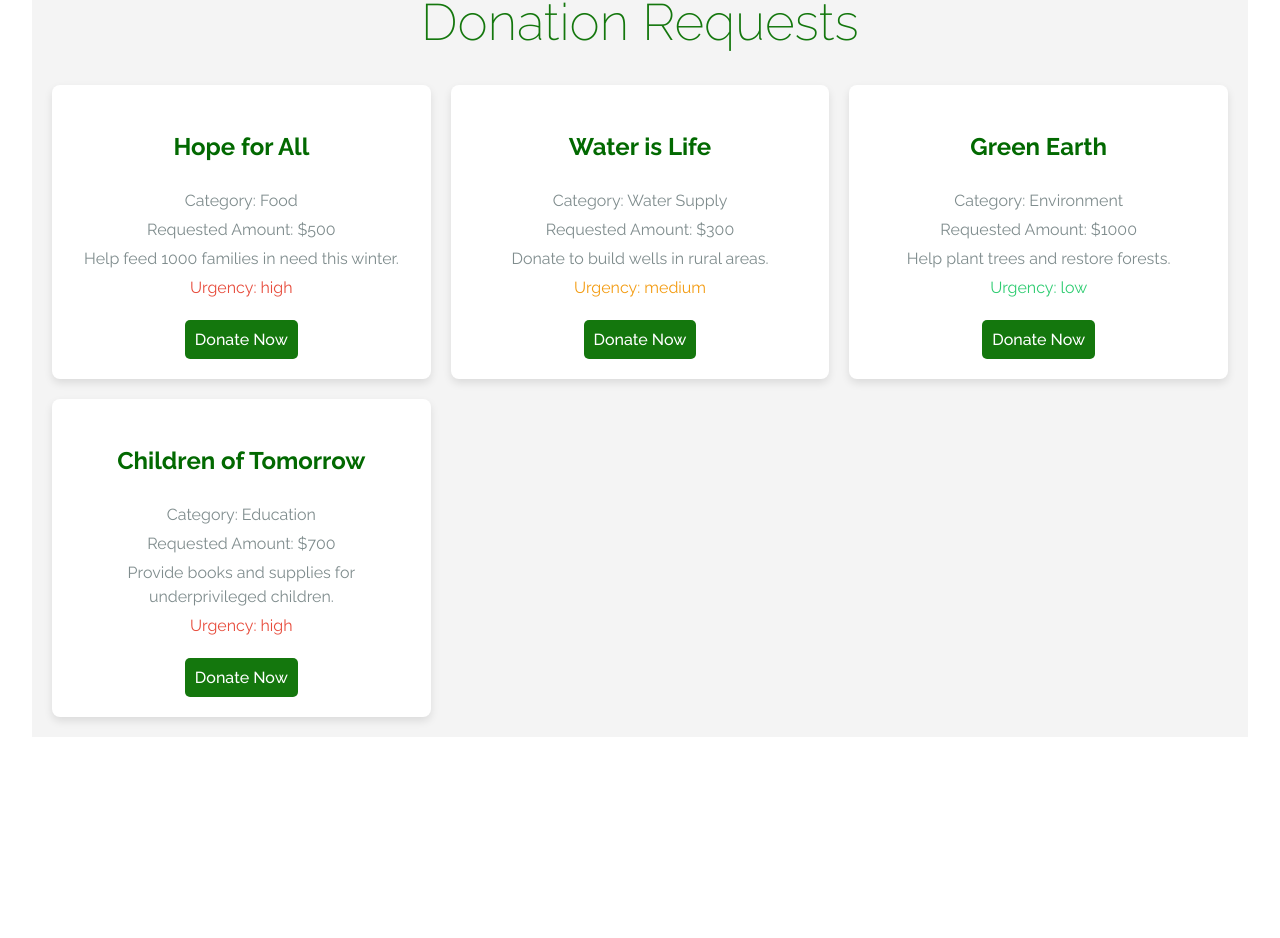
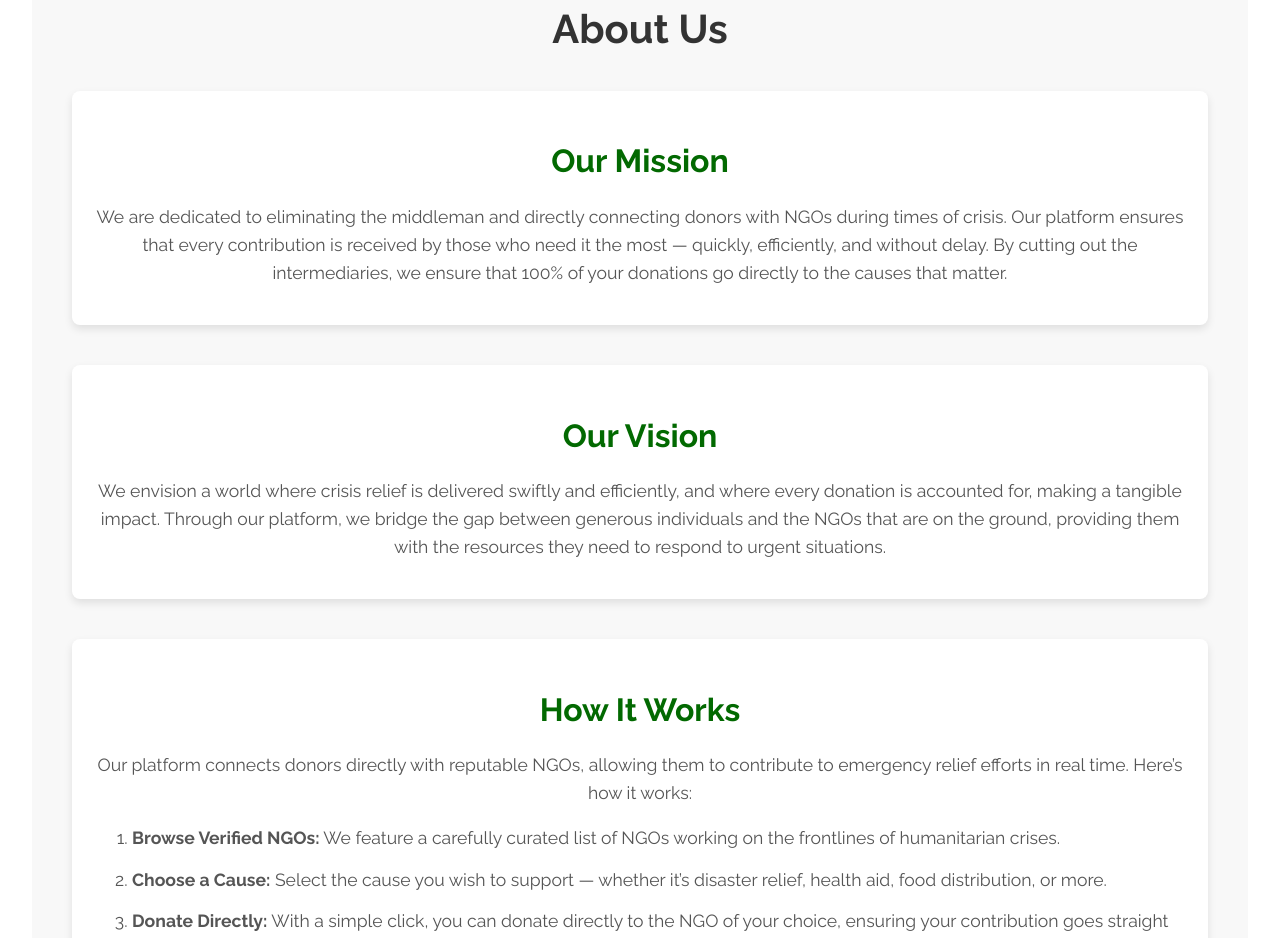
Before and after one commit to NB1223/HopeBridge, a React (Vite) app in the folder hopebridge/: page /About_Us in a window 1280 px wide. Shown: the part 92-1030 px from the top of the page. Before the commit the page ends 861 px from the top, so only its background shows below. Built offline with nearby package versions, Linux system fonts and the light colour scheme.

Commit message:
Donor UI  Done - Except Donate Form

```diff
--- a/hopebridge/src/App.jsx
+++ b/hopebridge/src/App.jsx
@@ -3,15 +3,20 @@ import { BrowserRouter as Router, Routes, Route } from 'react-router-dom';
 import './App.css';
 import Donor_Dash from './Pages/Donor_Dashboard';
 import NavbarComponent from './Components/NavBar.jsx';
+import NGOsPage from './Pages/Ngo_Intro.jsx';
+import AboutUsPage from './Pages/About_Us.jsx';
 
 function App() {
   return (
     <div className="App">
       <Router>
         <NavbarComponent />
-        <Donor_Dash/>
+        {/* <AboutUsPage/> */}
         <Routes>
+          <Route path="/"element={<Donor_Dash />} />
           <Route path="/Donor_Dashboard" element={<Donor_Dash />} />
+          <Route path="/Partnered_NGOs" element={<NGOsPage/>} />
+          <Route path="/About_Us" element={<AboutUsPage/>} />
         </Routes>
       </Router>
     </div>
--- /dev/null
+++ b/hopebridge/src/Pages/About_Us.css
@@ -0,0 +1,63 @@
+/* AboutUsPage.css */
+.about-us-page {
+    padding: 40px;
+    background-color: #f8f8f8;
+    font-family: Raleway, Arial, sans-serif;
+}
+
+h1 {
+    /* text-align: center; */
+    color: #333;
+    font-size: 2.5rem;
+    margin-bottom: 40px;
+}
+
+section {
+    margin-bottom: 40px;
+    background-color: white;
+    padding: 20px;
+    border-radius: 8px;
+    box-shadow: 0 4px 8px rgba(0, 0, 0, 0.1);
+}
+
+section h2 {
+    font-size: 2rem;
+    color: #026901;
+    margin-bottom: 15px;
+}
+
+section p {
+    font-size: 1.1rem;
+    color: #555;
+    line-height: 1.6;
+}
+
+.why-choose-us-section ul{
+    text-align: left;
+}
+
+.how-it-works-section ol{
+    text-align: left;
+}
+
+section ol,
+section ul {
+    font-size: 1.1rem;
+    color: #555;
+    margin-left: 20px; /* Proper indentation for the lists */
+    padding-left: 20px; /* Ensure text aligns well with bullets or numbers */
+    align-items: normal;
+}
+
+section ol li,
+section ul li {
+    margin-bottom: 10px;
+}
+
+section ul li strong {
+    color: #026901;
+}
+
+section ol li {
+    margin-bottom: 15px;
+}
--- /dev/null
+++ b/hopebridge/src/Pages/About_Us.jsx
@@ -0,0 +1,62 @@
+import React from 'react';
+import './About_Us.css'; // Create a corresponding CSS file for styling
+
+const AboutUsPage = () => {
+  return (
+    <div className="about-us-page">
+      <h1>About Us</h1>
+
+      <section className="mission-section">
+        <h2>Our Mission</h2>
+        <p>
+          We are dedicated to eliminating the middleman and directly connecting donors with NGOs during times of crisis.
+          Our platform ensures that every contribution is received by those who need it the most — quickly, efficiently, and without delay.
+          By cutting out the intermediaries, we ensure that 100% of your donations go directly to the causes that matter.
+        </p>
+      </section>
+
+      <section className="vision-section">
+        <h2>Our Vision</h2>
+        <p>
+          We envision a world where crisis relief is delivered swiftly and efficiently, and where every donation is accounted for,
+          making a tangible impact. Through our platform, we bridge the gap between generous individuals and the NGOs that are on the ground,
+          providing them with the resources they need to respond to urgent situations.
+        </p>
+      </section>
+
+      <section className="how-it-works-section">
+        <h2>How It Works</h2>
+        <p>
+          Our platform connects donors directly with reputable NGOs, allowing them to contribute to emergency relief efforts in real time.
+          Here’s how it works:
+        </p>
+        <ol>
+          <li><strong>Browse Verified NGOs:</strong> We feature a carefully curated list of NGOs working on the frontlines of humanitarian crises.</li>
+          <li><strong>Choose a Cause:</strong> Select the cause you wish to support — whether it’s disaster relief, health aid, food distribution, or more.</li>
+          <li><strong>Donate Directly:</strong> With a simple click, you can donate directly to the NGO of your choice, ensuring your contribution goes straight to the people in need.</li>
+          <li><strong>Track Your Impact:</strong> After donation, you’ll receive updates on how your contribution has been used, so you can see the direct impact of your support.</li>
+        </ol>
+      </section>
+
+      <section className="our-impact-section">
+        <h2>Our Impact</h2>
+        <p>
+          Since our inception, we have helped channel millions of dollars directly to NGOs in crisis zones, resulting in faster aid delivery and
+          more transparent usage of donations. Our work has empowered both donors and NGOs to act decisively when it matters most.
+        </p>
+      </section>
+
+      <section className="why-choose-us-section">
+        <h2>Why Choose Us?</h2>
+        <ul>
+          <li><strong>Transparency:</strong> You will always know exactly where your money goes and how it’s used.</li>
+          <li><strong>Efficiency:</strong> Donations are delivered directly to those in need, without delays or administrative overhead.</li>
+          <li><strong>Impact:</strong> You are directly contributing to urgent, lifesaving efforts on the ground.</li>
+          <li><strong>Trustworthy Partnerships:</strong> We only partner with reputable, verified NGOs that have a proven track record in crisis management.</li>
+        </ul>
+      </section>
+    </div>
+  );
+};
+
+export default AboutUsPage;
--- /dev/null
+++ b/hopebridge/src/Pages/Ngo_Intro.css
@@ -0,0 +1,48 @@
+/* AboutNGOsPage.css */
+.about-ngos-page {
+    padding: 40px;
+    background-color: #f8f8f8;
+    font-family: Raleway, Arial, sans-serif;
+  }
+
+  h1 {
+    text-align: center;
+    color: #333;
+    font-size: 2.5rem;
+    margin-bottom: 40px;
+  }
+
+  .ngo-section {
+    background-color: white;
+    border-radius: 8px;
+    padding: 20px;
+    margin-bottom: 30px;
+    box-shadow: 0 4px 8px rgba(0, 0, 0, 0.1);
+  }
+
+  .ngo-section h2 {
+    font-size: 1.8rem;
+    color: #026901;
+    margin-bottom: 15px;
+  }
+
+  .ngo-section p {
+    font-size: 1.1rem;
+    color: #555;
+    line-height: 1.6;
+  }
+
+  .ngo-section ul {
+    font-size: 1.1rem;
+    color: #555;
+    list-style: inside;
+    margin-top: 10px;
+  }
+
+  .ngo-section ul li {
+    margin-bottom: 10px;
+  }
+
+  .ngo-section ul li strong {
+    color: #026901;
+  }
--- a/hopebridge/src/Pages/Ngo_Intro.jsx
+++ b/hopebridge/src/Pages/Ngo_Intro.jsx
@@ -0,0 +1,50 @@
+import React from 'react';
+import './Ngo_Intro.css'; // Create a corresponding CSS file for styling
+
+const AboutNGOsPage = () => {
+  return (
+    <div className="about-ngos-page">
+      <h1>About the NGOs</h1>
+
+      <section className="ngo-section">
+        <h2>What is an NGO?</h2>
+        <p>
+          A Non-Governmental Organization (NGO) is a nonprofit organization that operates independently of any government.
+          NGOs focus on addressing social, environmental, and humanitarian issues by engaging in advocacy, research, and direct actions.
+        </p>
+      </section>
+
+      <section className="ngo-section">
+        <h2>Our Partnered NGOs</h2>
+        <p>
+          We collaborate with various NGOs to support causes ranging from education and health to environmental sustainability and human rights.
+          These NGOs work tirelessly to create lasting impacts in communities and improve the lives of those in need.
+        </p>
+        <ul>
+          <li><strong>Hope Bridge:</strong> Focuses on sustainable development projects to uplift marginalized communities.</li>
+          <li><strong>Save the Earth:</strong> Dedicated to combating climate change and promoting environmental awareness.</li>
+          <li><strong>Children's Aid:</strong> Provides education, healthcare, and care for underprivileged children worldwide.</li>
+        </ul>
+      </section>
+
+      <section className="ngo-section">
+        <h2>How Can You Help?</h2>
+        <p>
+          NGOs depend on the generosity of individuals like you to fund their projects and make a positive difference.
+          By donating, volunteering, or raising awareness, you can play a vital role in the success of these initiatives.
+        </p>
+      </section>
+
+      <section className="ngo-section">
+        <h2>Why Support NGOs?</h2>
+        <p>
+          NGOs provide invaluable services that governments or other institutions might not focus on. They are often the first responders to crises,
+          and they work at the grassroots level to address the root causes of various social issues. By supporting NGOs,
+          you contribute to long-term, sustainable solutions.
+        </p>
+      </section>
+    </div>
+  );
+};
+
+export default AboutNGOsPage;
```
